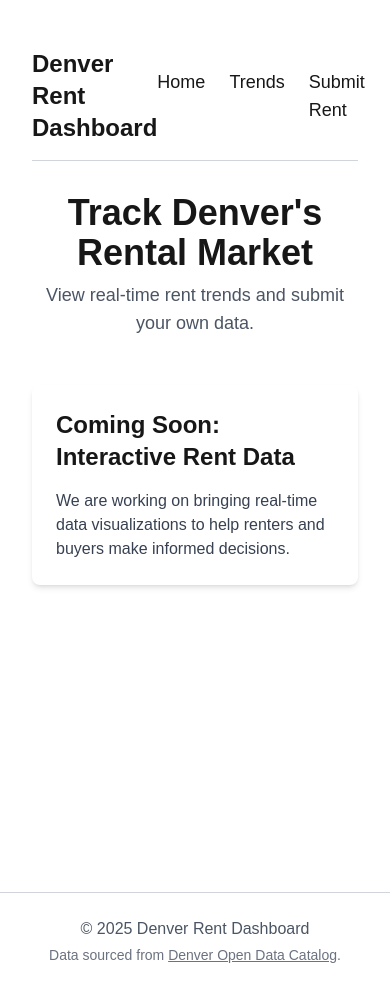
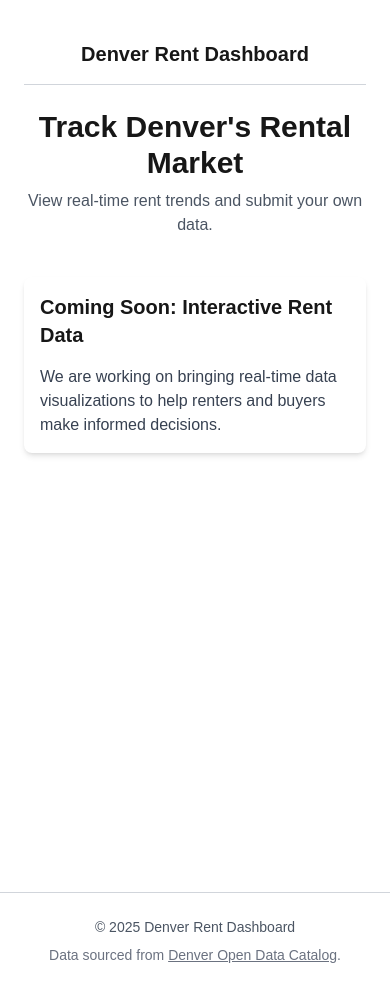
Before and after one commit to JDemlow/denver-rent-dashboard, a Next.js app in the folder frontend/: page / in a window 390 px wide. Built offline with nearby package versions, Linux system fonts and the light colour scheme.

Commit message:
Improved mobile responsiveness and added mobile-first Navbar

```diff
--- a/frontend/app/components/Footer.tsx
+++ b/frontend/app/components/Footer.tsx
@@ -1,10 +1,10 @@
 export default function Footer() {
   return (
-    <footer className="mt-12 py-6 text-center border-t border-gray-300">
+    <footer className="mt-12 py-6 px-4 text-center border-t border-gray-300 text-sm sm:text-base">
       <p className="text-gray-600">
         © {new Date().getFullYear()} Denver Rent Dashboard
       </p>
-      <p className="text-gray-500 text-sm mt-1">
+      <p className="text-gray-500 mt-2">
         Data sourced from{" "}
         <a
           href="https://www.denvergov.org/opendata"
--- /dev/null
+++ b/frontend/app/components/Navbar.tsx
@@ -0,0 +1,62 @@
+"use client";
+import { useState } from "react";
+
+export default function Navbar() {
+  const [isOpen, setIsOpen] = useState(false);
+
+  return (
+    <nav className="w-full border-b border-gray-300 p-4 bg-white dark:bg-gray-900">
+      <div className="flex justify-between items-center max-w-6xl mx-auto">
+        <h1 className="text-xl font-bold">Denver Rent Dashboard</h1>
+
+        {/* Mobile Menu Button */}
+        <button
+          className="md:hidden p-2 focus:outline-none"
+          onClick={() => setIsOpen(!isOpen)}
+        >
+          {isOpen ? "✖" : "☰"}
+        </button>
+
+        {/* Links - Shown on larger screens */}
+        <ul className="hidden md:flex gap-6 text-lg">
+          <li>
+            <a href="#" className="hover:underline">
+              Home
+            </a>
+          </li>
+          <li>
+            <a href="#" className="hover:underline">
+              Trends
+            </a>
+          </li>
+          <li>
+            <a href="#" className="hover:underline">
+              Submit Rent
+            </a>
+          </li>
+        </ul>
+      </div>
+
+      {/* Mobile Menu */}
+      {isOpen && (
+        <ul className="flex flex-col items-center mt-4 md:hidden">
+          <li className="py-2">
+            <a href="#" className="hover:underline">
+              Home
+            </a>
+          </li>
+          <li className="py-2">
+            <a href="#" className="hover:underline">
+              Trends
+            </a>
+          </li>
+          <li className="py-2">
+            <a href="#" className="hover:underline">
+              Submit Rent
+            </a>
+          </li>
+        </ul>
+      )}
+    </nav>
+  );
+}
--- a/frontend/app/page.tsx
+++ b/frontend/app/page.tsx
@@ -1,42 +1,27 @@
 export default function Home() {
   return (
-    <main className="min-h-screen bg-background text-foreground p-8">
+    <main className="min-h-screen bg-background text-foreground p-6 sm:p-8">
       {/* Navbar */}
-      <nav className="flex justify-between items-center py-4 border-b border-gray-300">
-        <h1 className="text-2xl font-bold">Denver Rent Dashboard</h1>
-        <ul className="flex gap-6 text-lg">
-          <li>
-            <a href="#" className="hover:underline">
-              Home
-            </a>
-          </li>
-          <li>
-            <a href="#" className="hover:underline">
-              Trends
-            </a>
-          </li>
-          <li>
-            <a href="#" className="hover:underline">
-              Submit Rent
-            </a>
-          </li>
-        </ul>
+      <nav className="w-full border-b border-gray-300 p-4 bg-white dark:bg-gray-900">
+        <h1 className="text-xl font-bold text-center sm:text-left">
+          Denver Rent Dashboard
+        </h1>
       </nav>
 
       {/* Header */}
-      <header className="mt-8 text-center">
-        <h2 className="text-4xl font-semibold">
+      <header className="mt-6 text-center sm:mt-8">
+        <h2 className="text-3xl sm:text-4xl font-semibold">
           Track Denver&apos;s Rental Market
         </h2>
-        <p className="text-lg text-gray-600 mt-2">
+        <p className="text-md sm:text-lg text-gray-600 mt-2">
           View real-time rent trends and submit your own data.
         </p>
       </header>
 
       {/* Content Area */}
-      <section className="mt-12 flex flex-col items-center">
-        <div className="bg-white p-6 rounded-lg shadow-md w-full max-w-4xl">
-          <h3 className="text-2xl font-bold mb-4">
+      <section className="mt-10 flex flex-col items-center">
+        <div className="bg-white p-4 sm:p-6 rounded-lg shadow-md w-full max-w-md sm:max-w-4xl">
+          <h3 className="text-xl sm:text-2xl font-bold mb-4">
             Coming Soon: Interactive Rent Data
           </h3>
           <p className="text-gray-700">
```
